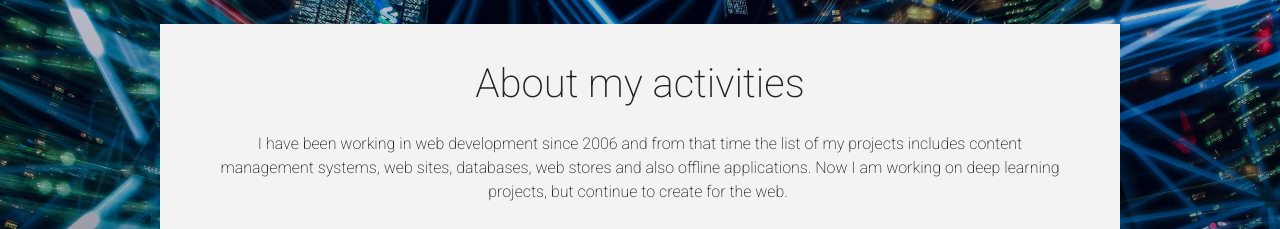
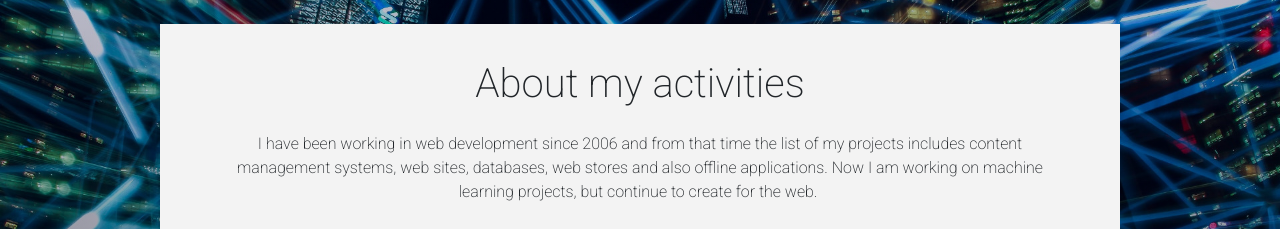
Before and after one commit to bchavdarov/bcdlab, a plain HTML site: page index.html in a window 1280 px wide. Shown: the part 920-1149 px from the top of the page. Drawn offline with nearby package versions, Linux system fonts and the light colour scheme.

Commit message:
Update index.html

```diff
--- a/index.html
+++ b/index.html
@@ -56,7 +56,7 @@
       <div class="row mx-auto">
         <div class="col-md-12">
           <h1 class="mb-3">About my activities</h1>
-          <p class="">I have been working in web development since 2006 and from that time the list of&nbsp;my projects includes content management systems, web sites, databases, web stores and also offline applications. Now I am working on deep learning projects, but continue to create for the web.&nbsp;</p>
+          <p class="">I have been working in web development since 2006 and from that time the list of my projects includes content management systems, web sites, databases, web stores and also offline applications. Now I am working on machine learning projects, but continue to create for the web.&nbsp;</p>
           <a href="#myportfolio" class="btn btn-outline-primary btn-lg m-2">Portfolio</a>
           <a class="btn btn-primary btn-lg m-2" href="#contacts">Contact</a>
         </div>
```
